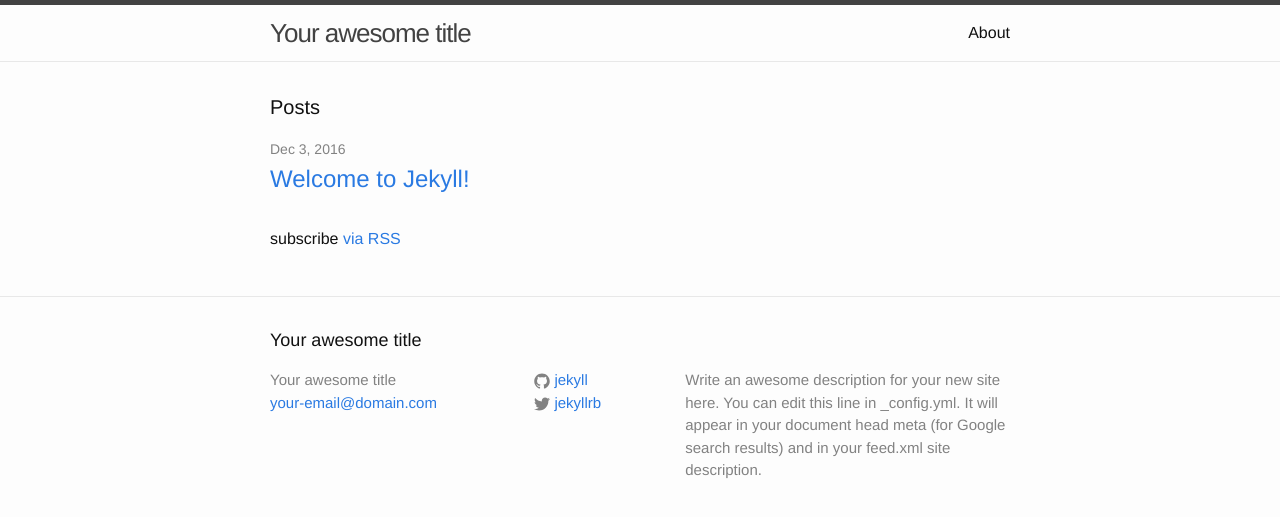
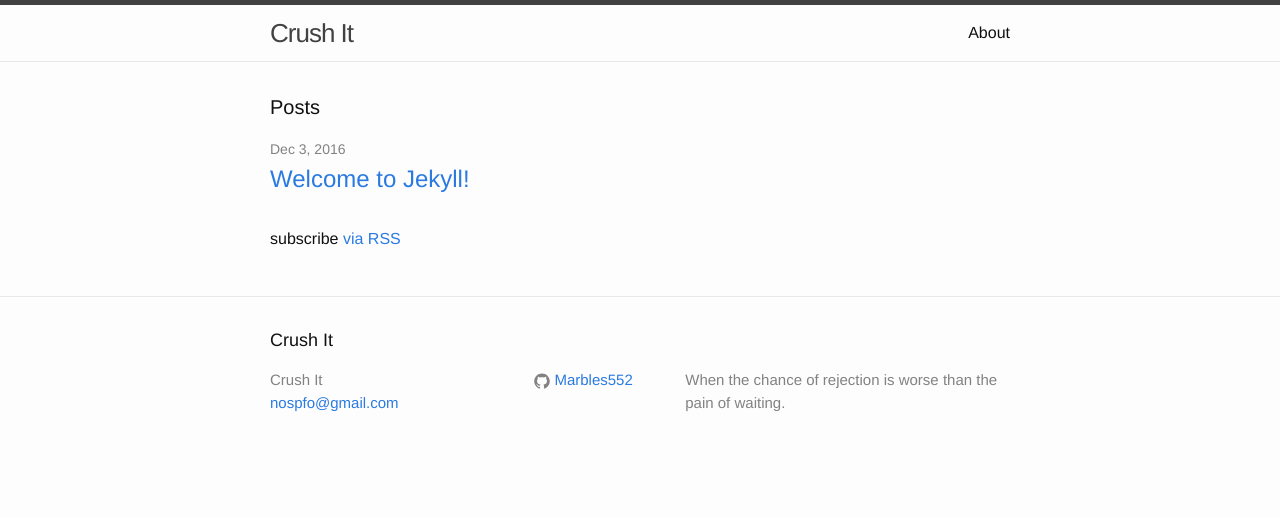
Before and after one commit to Marbles552/noah, a Jekyll site: the page built from index.html, in a window 1280 px wide. Shown: the top 517 px of the page. Built offline with Jekyll 4.4.1, drawn with Linux system fonts in a browser that asks for light colours.

Commit message:
"Added Personal Details"

```diff
--- a/_config.yml
+++ b/_config.yml
@@ -6,16 +6,14 @@
 # 'jekyll serve'. If you change this file, please restart the server process.
 
 # Site settings
-title: Your awesome title
-email: your-email@domain.com
+title: Crush It
+email: nospfo@gmail.com
 description: > # this means to ignore newlines until "baseurl:"
-  Write an awesome description for your new site here. You can edit this
-  line in _config.yml. It will appear in your document head meta (for
-  Google search results) and in your feed.xml site description.
+ When the chance of rejection is worse than the pain of waiting.
 baseurl: "" # the subpath of your site, e.g. /blog
 url: "http://yourdomain.com" # the base hostname & protocol for your site
-twitter_username: jekyllrb
-github_username:  jekyll
+instagram_username: noahlotfoster
+github_username:  Marbles552
 
 # Build settings
 markdown: kramdown
```
